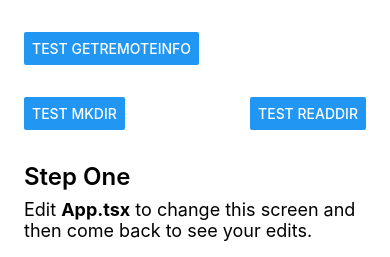
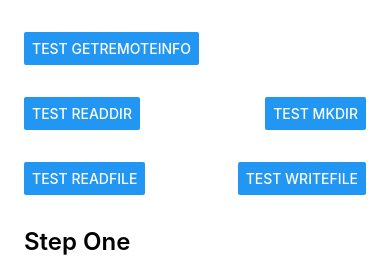
Before and after one commit to isomorphic-git/examples, a React Native app in the folder ReactNativeGit/: screen / in a window 390 px wide. Shown: the top 257 px of the page. Built offline with nearby package versions, Linux system fonts and the light colour scheme.

Commit message:
add readFile and writeFile

```diff
--- a/ReactNativeGit/App.tsx
+++ b/ReactNativeGit/App.tsx
@@ -27,6 +27,7 @@ import {
   ReloadInstructions,
 } from 'react-native/Libraries/NewAppScreen';
 
+
 import './patch-FileReader';
 
 import git from 'isomorphic-git/index.umd.min.js';
@@ -49,6 +50,23 @@ const readdir = async () => {
 const mkdir = async () => {
   try {
     await promises.mkdir(RNFS.DocumentDirectoryPath + '/ReactNativeDevBundle.js');
+  } catch (err) {
+    Alert.alert(err.code, err.message + '\n' + JSON.stringify(err, null, 2))
+  }
+}
+
+const readFile = async () => {
+  try {
+    const content = await promises.readFile(RNFS.DocumentDirectoryPath + '/test.txt', 'base64');
+    Alert.alert('readFile', content as string)
+  } catch (err) {
+    Alert.alert(err.code, err.message + '\n' + JSON.stringify(err, null, 2))
+  }
+}
+
+const writeFile = async () => {
+  try {
+    await promises.writeFile(RNFS.DocumentDirectoryPath + '/test.txt', 'Hello\nWorld\n', 'utf8');
   } catch (err) {
     Alert.alert(err.code, err.message + '\n' + JSON.stringify(err, null, 2))
   }
@@ -87,8 +105,12 @@ const App = () => {
               />
             </View>
             <View style={styles.buttonContainer}>
+              <Button title="Test readDir" onPress={() => readdir()} />
               <Button title="Test mkdir" onPress={() => mkdir()} />
-              <Button title="Test readDir" onPress={() => readdir()} />
+            </View>
+            <View style={styles.buttonContainer}>
+              <Button title="Test readFile" onPress={() => readFile()} />
+              <Button title="Test writeFile" onPress={() => writeFile()} />
             </View>
             <View style={styles.sectionContainer}>
               <Text style={styles.sectionTitle}>Step One</Text>
--- a/ReactNativeGit/fs.ts
+++ b/ReactNativeGit/fs.ts
@@ -1,4 +1,5 @@
 import * as RNFS from 'react-native-fs';
+import { Buffer } from 'buffer';
 
 function Err(name: string) {
   return class extends Error {
@@ -39,3 +40,37 @@ export const readdir = async (path: string) => {
 export const mkdir = async (path: string) => {
   return RNFS.mkdir(path)
 }
+
+export const readFile = async (path: string, opts?: string | { [key: string]: string }) => {
+  let encoding
+  let binary = false
+  if (typeof opts === 'string') {
+    encoding = opts
+  } else if (typeof opts === 'object') {
+    encoding = opts.encoding
+  } else {
+    encoding = 'base64'
+    binary = true
+  }
+  let result: string | Buffer = await RNFS.readFile(path, encoding)
+  if (binary) {
+    result = Buffer.from(result, 'base64')
+  }
+  return result
+}
+
+export const writeFile = async (path: string, content: string | Buffer, opts?: string | { [key: string]: string }) => {
+  let encoding
+  if (typeof opts === 'string') {
+    encoding = opts
+  } else if (typeof opts === 'object') {
+    encoding = opts.encoding
+  } else if (typeof content === 'string') {
+    encoding = 'utf8'
+  } else if (Buffer.isBuffer(content)) {
+    encoding = 'base64'
+    content = content.toString('base64')
+  }
+
+  await RNFS.writeFile(path, content as string, encoding)
+}
--- a/ReactNativeGit/package.json
+++ b/ReactNativeGit/package.json
@@ -10,6 +10,7 @@
     "lint": "eslint . --ext .js,.jsx,.ts,.tsx"
   },
   "dependencies": {
+    "buffer": "^5.4.3",
     "isomorphic-git": "^1.1.2",
     "react": "16.9.0",
     "react-native": "0.61.5",
```
Also changed, not shown: 1 other file (tests, documents, lock files or other folders).
